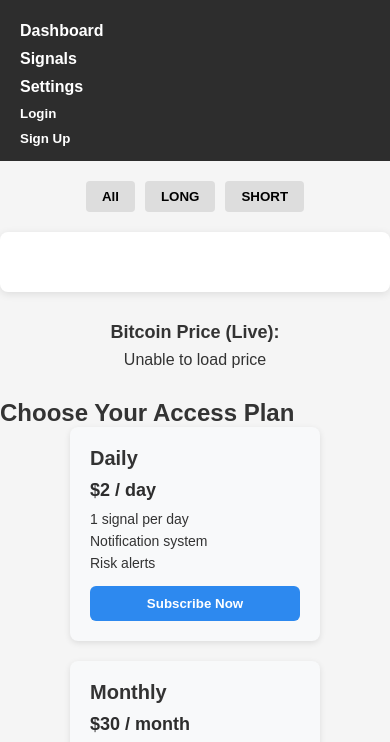
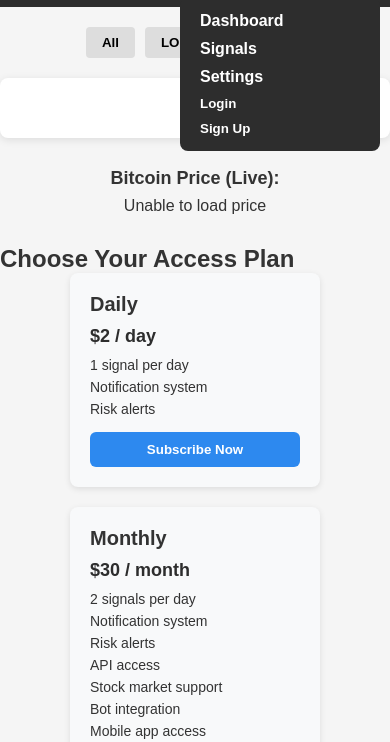
Before and after one commit to Yehunda/proculus-app, a plain HTML site: page public/index.html in a window 390 px wide. Shown: the part 63-805 px from the top of the page. Drawn offline with Linux system fonts and the light colour scheme; no server answers.

Commit message:
Update panel.css

```diff
--- a/public/panel.css
+++ b/public/panel.css
@@ -71,6 +71,12 @@ body {
   flex-direction: column;
   background-color: #2d2d2d;
   padding: 10px 20px;
+  position: absolute;
+  top: 60px;
+  right: 10px;
+  width: 200px;
+  z-index: 999;
+  border-radius: 8px;
 }
 .mobile-menu a,
 .mobile-menu button {
```
